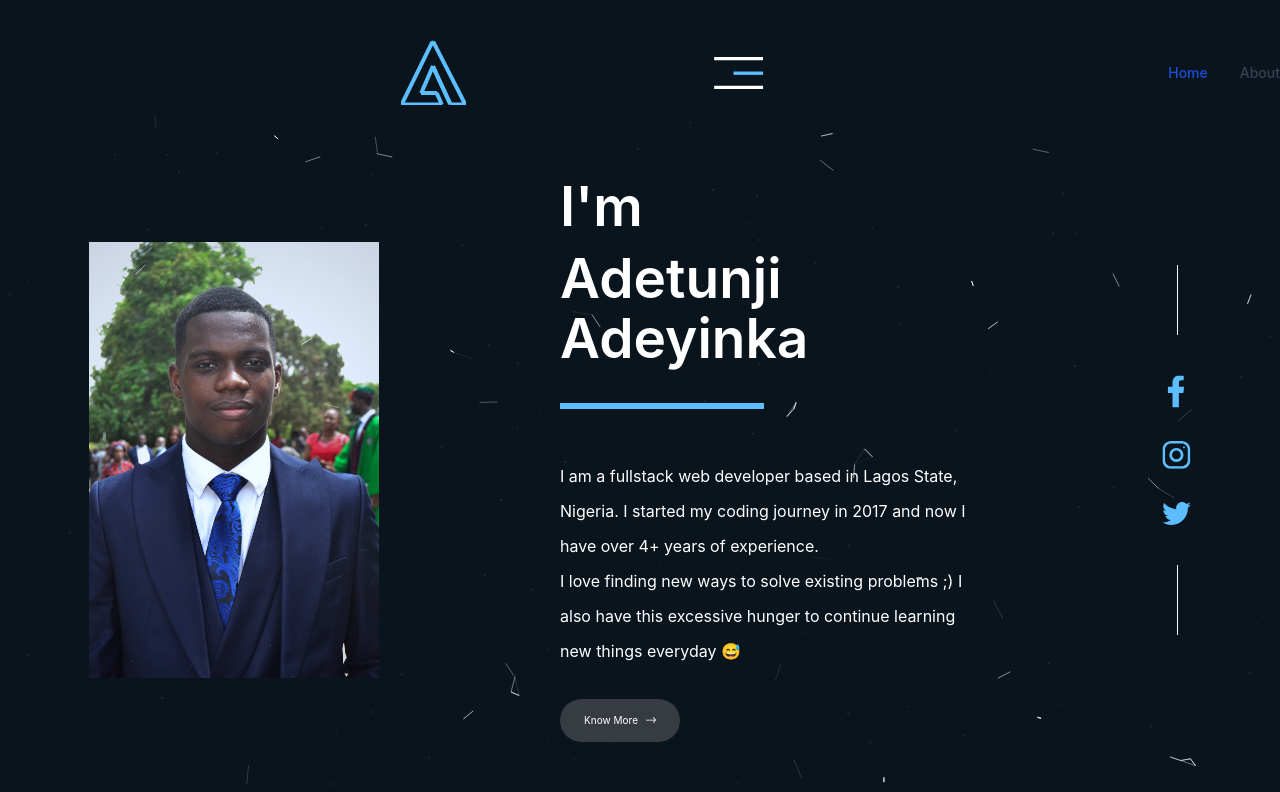
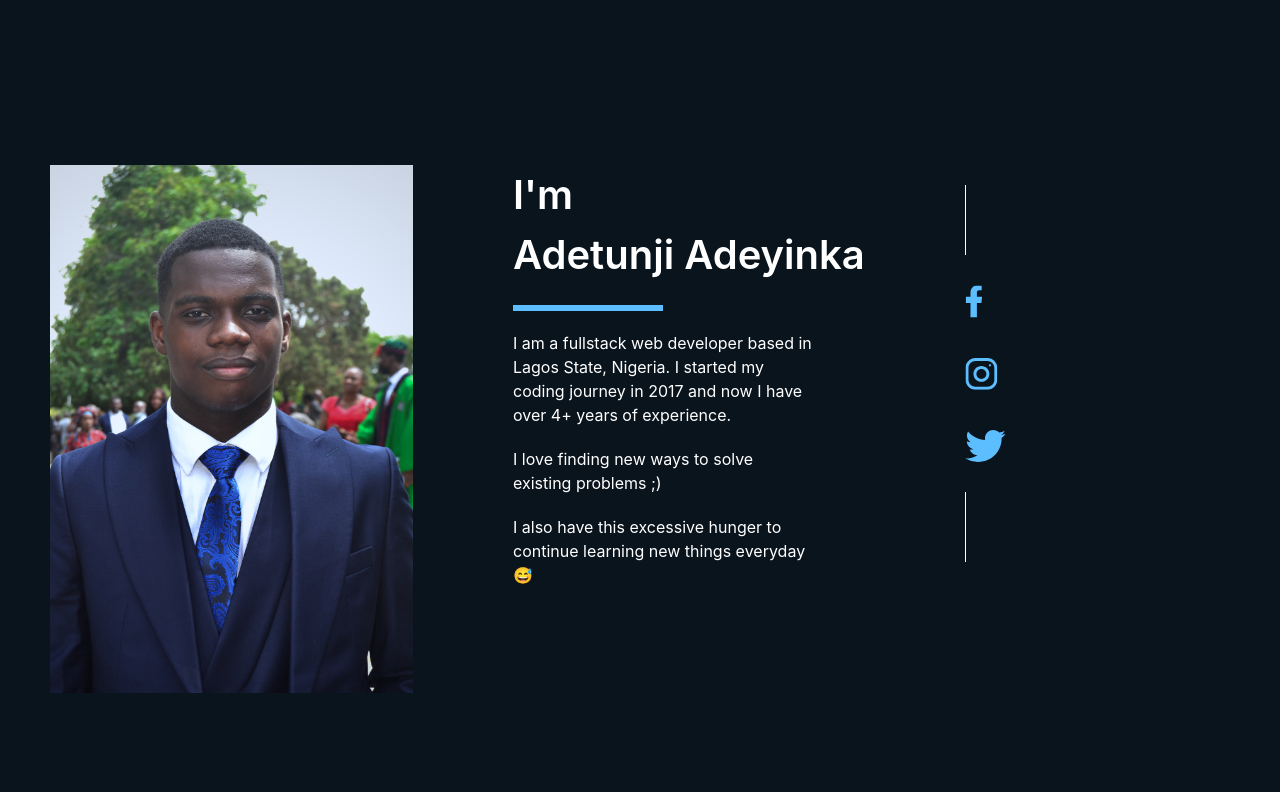
Before and after one commit to Itzadetunji/my-website, a Next.js app: page / in a window 1280 px wide. Shown: the top 792 px of the page. Built offline with nearby package versions, Linux system fonts and the light colour scheme.

Commit message:
Chore: Installed aos and optimizing desktop view for index.tsx

```diff
--- a/package.json
+++ b/package.json
@@ -9,6 +9,7 @@
     "lint": "next lint"
   },
   "dependencies": {
+    "aos": "^2.3.4",
     "next": "12.1.5",
     "nodemailer": "^6.7.7",
     "react": "18.1.0",
--- a/pages/index.tsx
+++ b/pages/index.tsx
@@ -13,23 +13,49 @@ import Link from 'next/link'
 const index : NextPage = () => {
   return (
     <>
-      <Navbar/>
-      <div className='lg:hidden'>
+      {/* <Navbar/> */}
+      <div className='lg:mx-[50px]'>
         <div className="mt-[165px] mx-auto justify-center">
-          <div className='mx-[35px]'>
-            <div>
+          <div className='mx-[35px] lg:mx-0'>
+            <div className='lg:hidden'>
               <p className='text-white font-[600] text-[55px]'>I'm</p>
               <p className='text-white font-[600] text-[55px] leading-[60px]'>Adetunji Adeyinka</p>
-              <hr className='light-blue border-[3px] w-[224px] md:w-[204px]  mt-[35px]'/>
+              <hr className='light-blue border-[3px] w-[224px] sm:w-[204px] mt-[35px]'/>
             </div>
-            <div className='text-white mt-[73px]'>
-              <img src="./images/me.jpeg" alt="" className='w-[363px] h-[528px]'/>
-              <div className='mt-[100px] text-[25px] text-center'>
-                <p className='mt-[20px]'>
-                I am a fullstack web developer based in Lagos State, Nigeria. I started my coding journey in 2017 and now I have over 4+ years of experience.
-                </p>
-                <p className='mt-[20px]'>I love finding new ways to solve existing problems ;)</p>
-                <p className='mt-[20px]'>I also have this excessive hunger to continue learning new things everyday 😅 </p>
+            <div className='text-white mt-[73px] lg:flex lg:flex-row lg:space-x-[100px]'>
+              <img src="./images/me.jpeg" alt="" className='w-[363px] h-[528px] mx-auto lg:mx-[0px]'/>
+              <div className='mt-[100px] lg:mt-[0] text-[25px] lg:text-[16px] text-center lg:text-left'>
+                <p className='text-white font-[600] text-[55px] lg:text-[40px] hidden lg:block'>I'm</p>
+                <p className='text-white font-[600] text-[55px] lg:text-[40px] leading-[60px] hidden lg:block'>Adetunji Adeyinka</p>
+                <hr className='light-blue border-[3px] w-[224px] sm:w-[204px] lg:w-[150px] mt-[35px] lg:mt-[20px] hidden lg:block'/>
+                <div className='w-[300px]'>
+                  <p className='mt-[20px]'>
+                  I am a fullstack web developer based in Lagos State, Nigeria. I started my coding journey in 2017 and now I have over 4+ years of experience.
+                  </p>
+                  <p className='mt-[20px]'>I love finding new ways to solve existing problems ;)</p>
+                  <p className='mt-[20px]'>I also have this excessive hunger to continue learning new things everyday 😅 </p>
+                </div>
+              </div>
+              <div className='flex flex-col mt-5 space-y-[30px]'>
+                <div className='border-l-white border-l-[1px] h-[70px]'/>
+                <div className="mx-auto flex flex-col space-y-[40px]">
+                  <Link href="https://www.facebook.com/adetunji.adeyinka.1238" passHref>
+                    <a target="_blank" rel="noopener noreferrer">
+                      <img src="icons/social-icons/facebook.svg" alt=""/>
+                    </a>
+                  </Link>
+                  <Link href="https://www.instagram.com/itzadetunji/" passHref>
+                    <a target="_blank" rel="noopener noreferrer">
+                      <img src="icons/social-icons/instagram.svg" alt=""/>
+                    </a>
+                  </Link>
+                  <Link href="https://twitter.com/itzadetunji1" passHref>
+                    <a target="_blank" rel="noopener noreferrer">
+                      <img src="icons/social-icons/twitter.svg" alt=""/>
+                    </a>
+                  </Link>
+                </div>
+                <div className='border-l-white border-l-[1px] h-[70px]'/>
               </div>
             </div>
           </div>
@@ -41,53 +67,22 @@ const index : NextPage = () => {
           <Social_Links/>
         </div>
       </div>
-      <div className='hidden lg:block lg:mt-[165px] lg:mx-[89px]'>
+      {/* <div className='hidden lg:block lg:mt-[165px] lg:mx-[89px]'>
         <div className='flex flex-row space-x-[181px]'>
           <div>
-            <img src="./images/me.jpeg" alt="" className='w-[436px] h-[590px] object-contain'/>
+            <img src="./images/me.jpeg" alt="" className='w-[363px] h-[528px]'/>
           </div>
           <div>
             <p className='text-white font-[600] text-[55px]'>I'm</p>
             <p className='text-white font-[600] text-[55px] leading-[60px]'>Adetunji Adeyinka</p>
             <hr className='light-blue border-[3px] w-[224px] md:w-[204px]  mt-[35px]'/>
-            <p className='w-[426px] leading-[35px] text-white mt-[50px]'>I am a fullstack web developer based in Lagos State, Nigeria. I started my coding journey in 2017 and now I have over 4+ years of experience. </p>
-            <p className='w-[426px] leading-[35px] text-white'>I love finding new ways to solve existing problems ;) I also have this excessive hunger to continue learning new things everyday 😅</p>
-            <div className='mt-[30px]'>
-              <a href='/about'>
-                <div className={`rounded-full text-center items-center justify-center grey w-[120px] h-[43.38px] custom-shadow duration-500 ease-in delay-[10ms] flex space-x-[8px]`}>
-                <p className='text-[10px] text-white'>Know More</p>
-                <img src="./icons/Arrow.svg" alt="" className='w-[10px]'/>
-                </div>
-              </a>
-            </div>
-          </div>
-          <div className='flex flex-col space-y-[40px] mt-[100px]'>
-            <div className='border-l-[1px] border-l-white h-[70px] ml-[10px]'></div>
-            <div className='flex flex-col space-y-[33px]'>
-              <Link href="https://www.facebook.com/adetunji.adeyinka.1238" passHref>
-                <a target="_blank" rel="noopener noreferrer" className=''>
-                  <img src="icons/social-icons/facebook.svg" alt=""/>
-                </a>
-              </Link>
-              <Link href="https://www.instagram.com/itzadetunji/" passHref>
-                <a target="_blank" rel="noopener noreferrer" className='-ml-[5px]'>
-                  <img src="icons/social-icons/instagram.svg" alt=""/>
-                </a>
-              </Link>
-              <Link href="https://twitter.com/itzadetunji1" passHref>
-                <a target="_blank" rel="noopener noreferrer" className='-ml-[5px]'>
-                  <img src="icons/social-icons/twitter.svg" alt=""/>
-                </a>
-              </Link>
-            </div>
-            <div className='border-l-[1px] border-l-white h-[70px] ml-[10px]'></div>
+            <p className='w-[426px] leading-[35px] text-white pt-[]'>I am a fullstack web developer based in Lagos State, Nigeria. I started my coding journey in 2017 and now I have over 4+ years of experience. I love finding new ways to solve existing problems ;) I also have this excessive hunger to continue learning new things everyday 😅</p>
           </div>
         </div>
-      </div>
+      </div> */}
       <div className='lg:hidden'>
         <Footer/>
       </div>
-      <ParticleComponent/>
     </>
   )
 };
```
Also changed, not shown: 1 other file (tests, documents, lock files or other folders).
